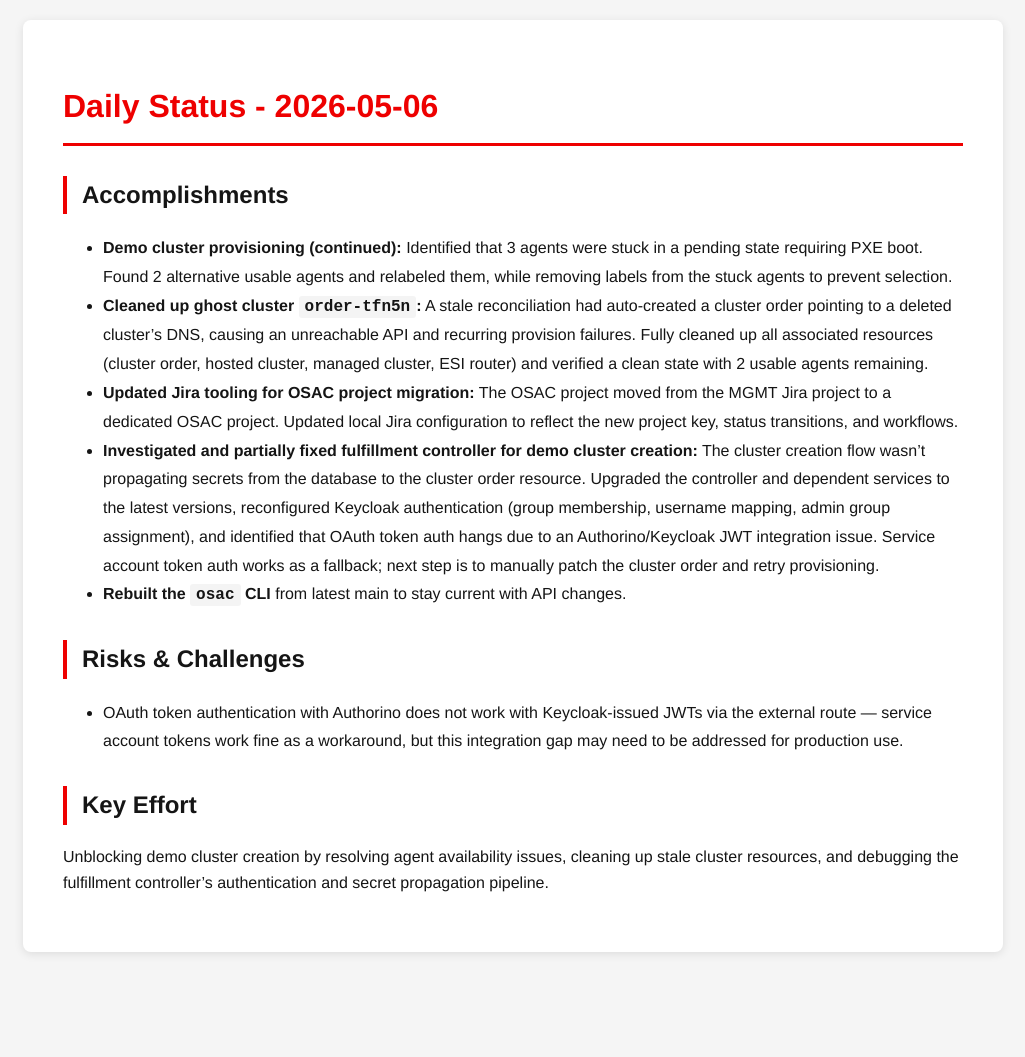
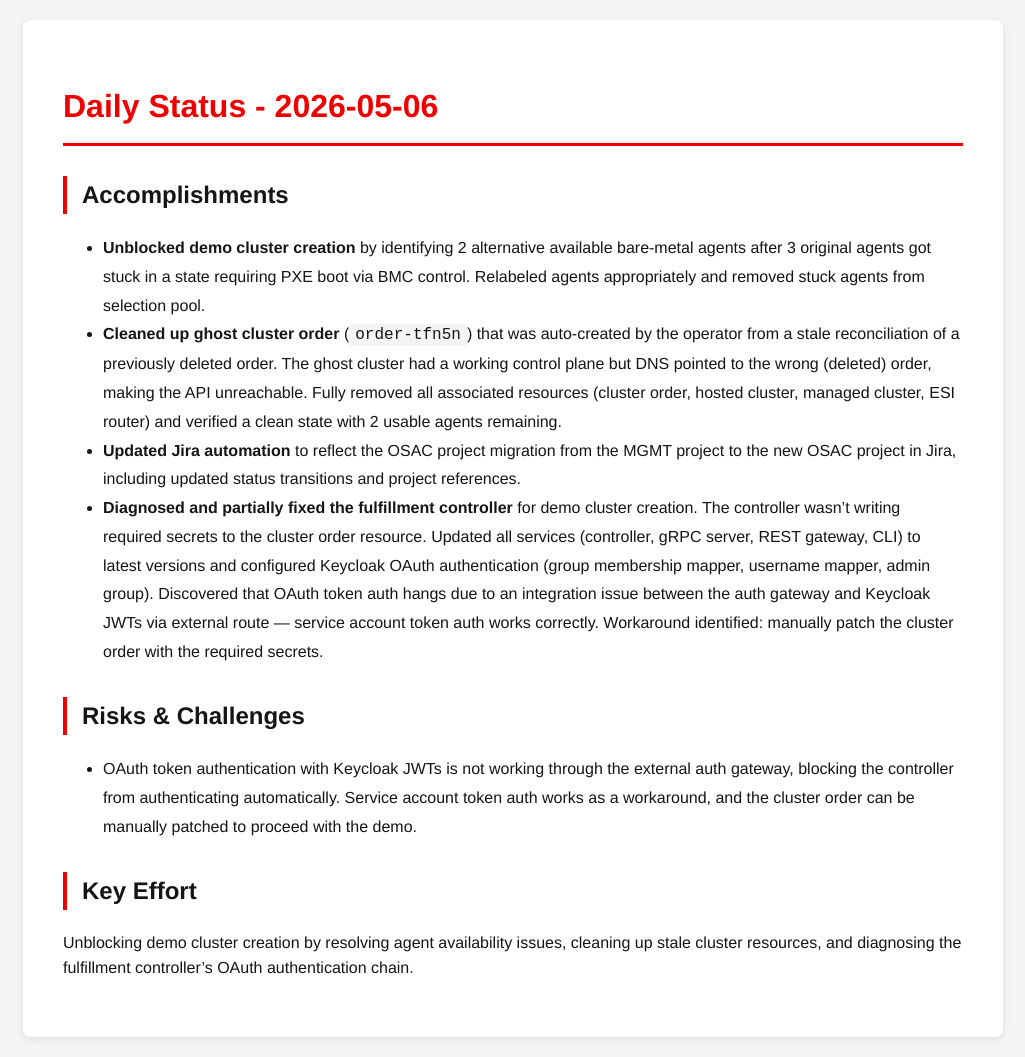
Before and after one commit to tzvatot/daily-status, a Jekyll site: the page built from 2026-05-06.md, in a window 1280 px wide. Shown: the whole page, without its empty margins (127-1152 px from the left). Built offline with Jekyll 4.4.1, drawn with Linux system fonts in a browser that asks for light colours; before the commit the page ends 972 px from its top, so only the background shows below that.

Commit message:
Daily status update - 2026-05-06

```diff
--- a/2026-05-06.md
+++ b/2026-05-06.md
@@ -8,16 +8,15 @@ date: 2026-05-06
 
 ## Accomplishments
 
-- **Demo cluster provisioning (continued):** Identified that 3 agents were stuck in a pending state requiring PXE boot. Found 2 alternative usable agents and relabeled them, while removing labels from the stuck agents to prevent selection.
-- **Cleaned up ghost cluster `order-tfn5n`:** A stale reconciliation had auto-created a cluster order pointing to a deleted cluster's DNS, causing an unreachable API and recurring provision failures. Fully cleaned up all associated resources (cluster order, hosted cluster, managed cluster, ESI router) and verified a clean state with 2 usable agents remaining.
-- **Updated Jira tooling for OSAC project migration:** The OSAC project moved from the MGMT Jira project to a dedicated OSAC project. Updated local Jira configuration to reflect the new project key, status transitions, and workflows.
-- **Investigated and partially fixed fulfillment controller for demo cluster creation:** The cluster creation flow wasn't propagating secrets from the database to the cluster order resource. Upgraded the controller and dependent services to the latest versions, reconfigured Keycloak authentication (group membership, username mapping, admin group assignment), and identified that OAuth token auth hangs due to an Authorino/Keycloak JWT integration issue. Service account token auth works as a fallback; next step is to manually patch the cluster order and retry provisioning.
-- **Rebuilt the `osac` CLI** from latest main to stay current with API changes.
+- **Unblocked demo cluster creation** by identifying 2 alternative available bare-metal agents after 3 original agents got stuck in a state requiring PXE boot via BMC control. Relabeled agents appropriately and removed stuck agents from selection pool.
+- **Cleaned up ghost cluster order** (`order-tfn5n`) that was auto-created by the operator from a stale reconciliation of a previously deleted order. The ghost cluster had a working control plane but DNS pointed to the wrong (deleted) order, making the API unreachable. Fully removed all associated resources (cluster order, hosted cluster, managed cluster, ESI router) and verified a clean state with 2 usable agents remaining.
+- **Updated Jira automation** to reflect the OSAC project migration from the MGMT project to the new OSAC project in Jira, including updated status transitions and project references.
+- **Diagnosed and partially fixed the fulfillment controller** for demo cluster creation. The controller wasn't writing required secrets to the cluster order resource. Updated all services (controller, gRPC server, REST gateway, CLI) to latest versions and configured Keycloak OAuth authentication (group membership mapper, username mapper, admin group). Discovered that OAuth token auth hangs due to an integration issue between the auth gateway and Keycloak JWTs via external route — service account token auth works correctly. Workaround identified: manually patch the cluster order with the required secrets.
 
 ## Risks & Challenges
 
-- OAuth token authentication with Authorino does not work with Keycloak-issued JWTs via the external route — service account tokens work fine as a workaround, but this integration gap may need to be addressed for production use.
+- OAuth token authentication with Keycloak JWTs is not working through the external auth gateway, blocking the controller from authenticating automatically. Service account token auth works as a workaround, and the cluster order can be manually patched to proceed with the demo.
 
 ## Key Effort
 
-Unblocking demo cluster creation by resolving agent availability issues, cleaning up stale cluster resources, and debugging the fulfillment controller's authentication and secret propagation pipeline.
+Unblocking demo cluster creation by resolving agent availability issues, cleaning up stale cluster resources, and diagnosing the fulfillment controller's OAuth authentication chain.
```
